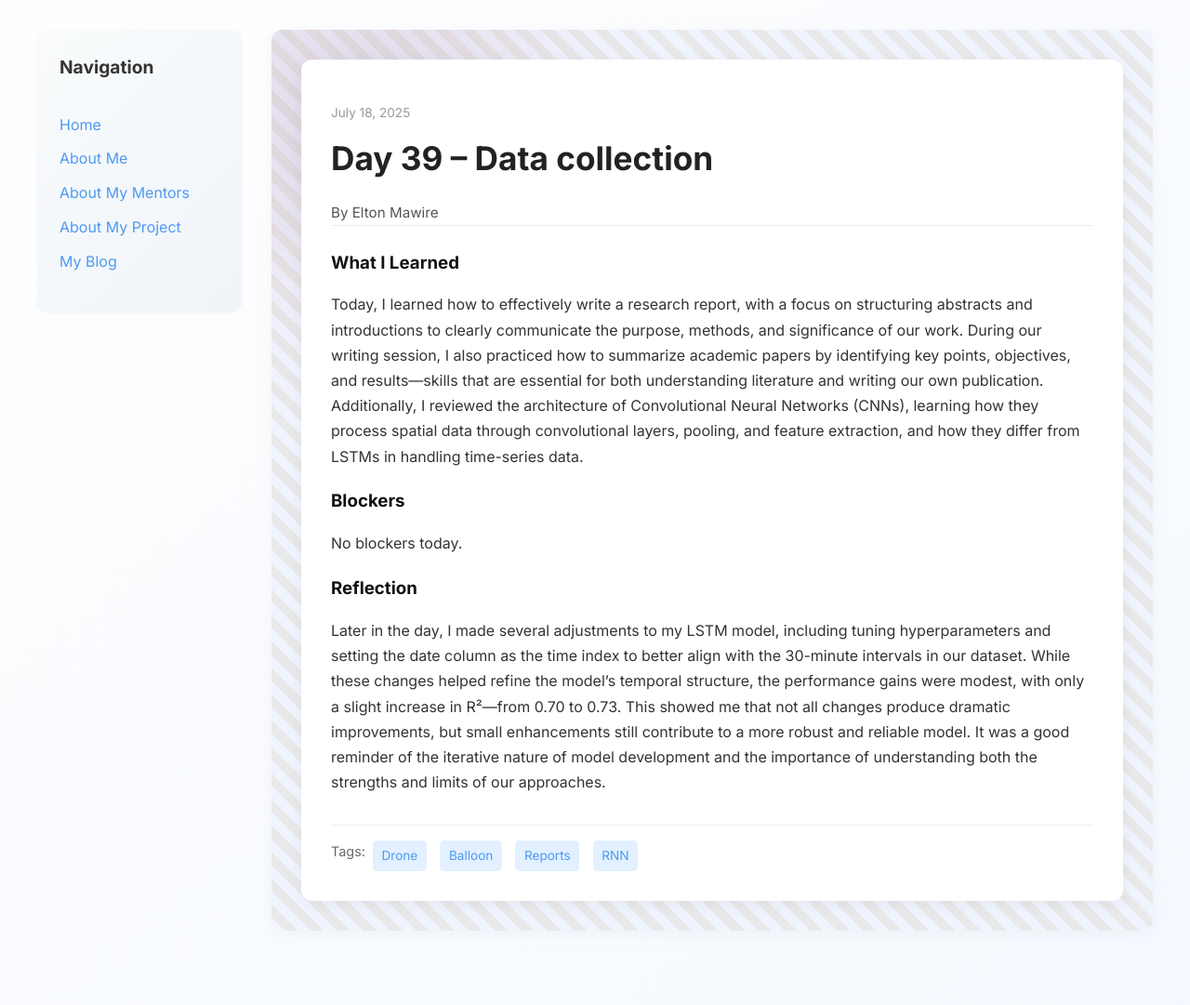
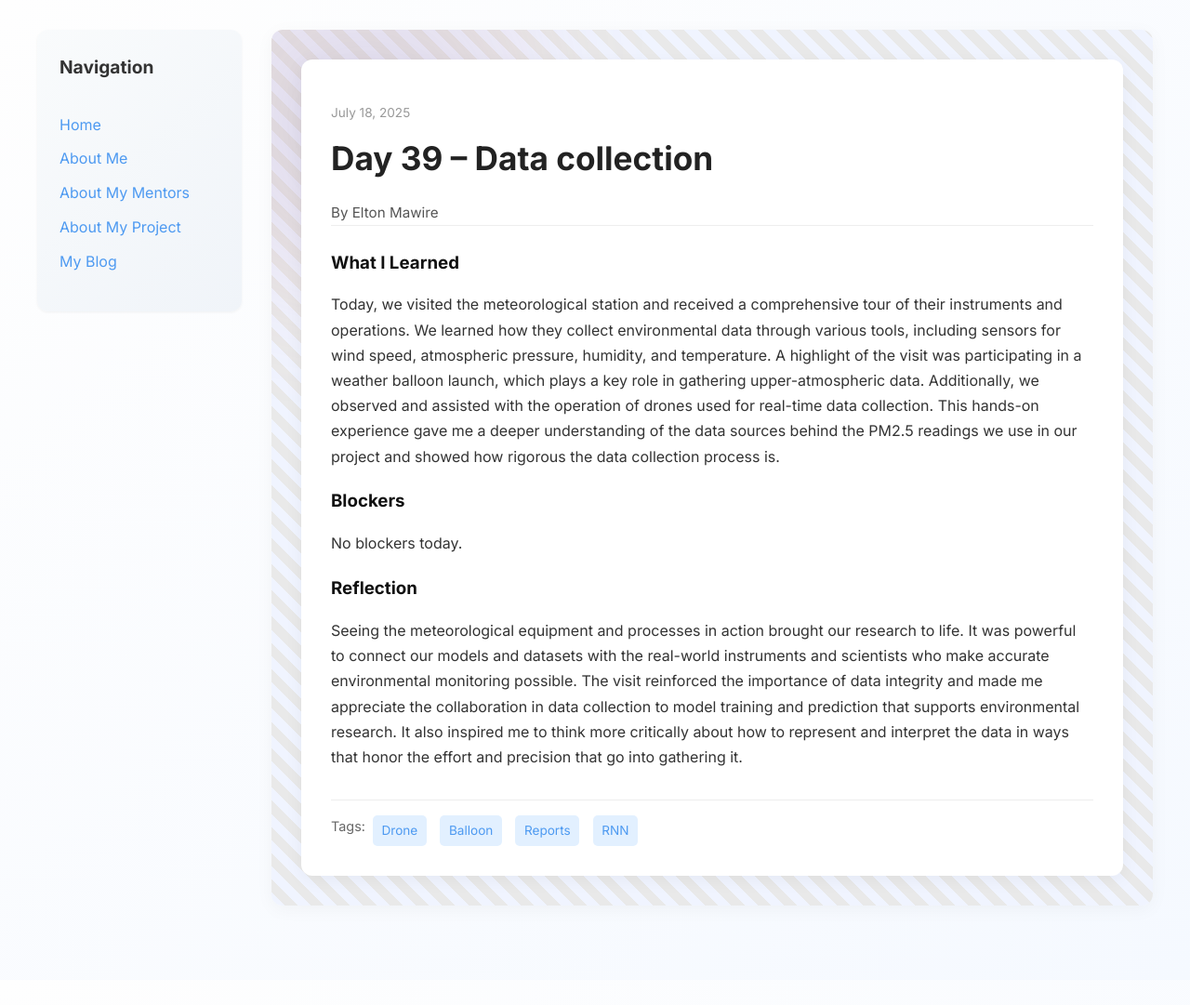
Before and after one commit to Nginga/Nginga.github.io, a Jekyll site: the page built from _posts/2025-07-18-day-39.md, in a window 1280 px wide. Shown: the whole page at 93% size. Built offline with Jekyll 4.4.1, drawn with Linux system fonts in a browser that asks for light colours; after the commit the page ends 1054 px from its top, so only the background shows below that.

Commit message:
Update 2025-07-18-day-39.md

```diff
--- a/_posts/2025-07-18-day-39.md
+++ b/_posts/2025-07-18-day-39.md
@@ -7,11 +7,11 @@
 tags: ["Drone", "Balloon", "Reports", "RNN"]
 
 what_i_learned: |
-  Today, I learned how to effectively write a research report, with a focus on structuring abstracts and introductions to clearly communicate the purpose, methods, and significance of our work. During our writing session, I also practiced how to summarize academic papers by identifying key points, objectives, and results—skills that are essential for both understanding literature and writing our own publication. Additionally, I reviewed the architecture of Convolutional Neural Networks (CNNs), learning how they process spatial data through convolutional layers, pooling, and feature extraction, and how they differ from LSTMs in handling time-series data.
+  Today, we visited the meteorological station and received a comprehensive tour of their instruments and operations. We learned how they collect environmental data through various tools, including sensors for wind speed, atmospheric pressure, humidity, and temperature. A highlight of the visit was participating in a weather balloon launch, which plays a key role in gathering upper-atmospheric data. Additionally, we observed and assisted with the operation of drones used for real-time data collection. This hands-on experience gave me a deeper understanding of the data sources behind the PM2.5 readings we use in our project and showed how rigorous the data collection process is.
 
 blockers: |
   No blockers today.
 
 reflection: |
-  Later in the day, I made several adjustments to my LSTM model, including tuning hyperparameters and setting the date column as the time index to better align with the 30-minute intervals in our dataset. While these changes helped refine the model's temporal structure, the performance gains were modest, with only a slight increase in R²—from 0.70 to 0.73. This showed me that not all changes produce dramatic improvements, but small enhancements still contribute to a more robust and reliable model. It was a good reminder of the iterative nature of model development and the importance of understanding both the strengths and limits of our approaches.
+  Seeing the meteorological equipment and processes in action brought our research to life. It was powerful to connect our models and datasets with the real-world instruments and scientists who make accurate environmental monitoring possible. The visit reinforced the importance of data integrity and made me appreciate the collaboration in data collection to model training and prediction that supports environmental research. It also inspired me to think more critically about how to represent and interpret the data in ways that honor the effort and precision that go into gathering it.
 ---
```
